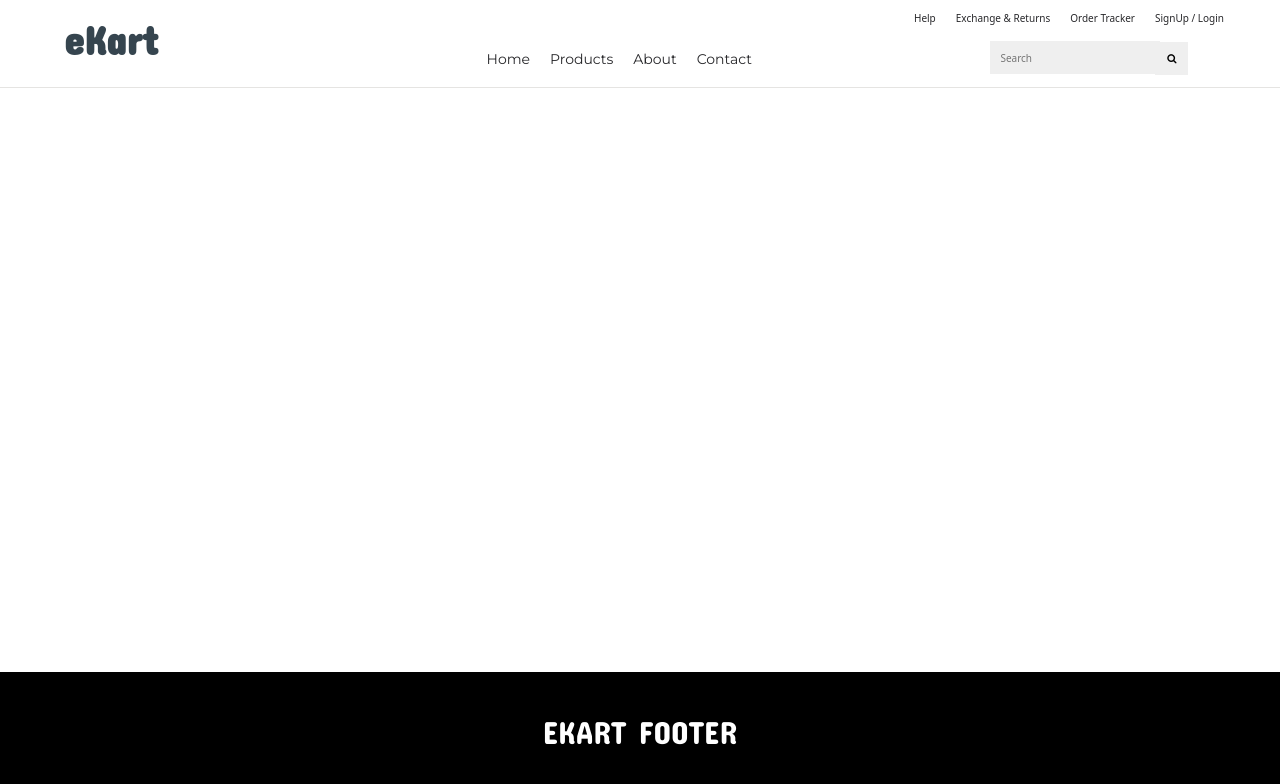
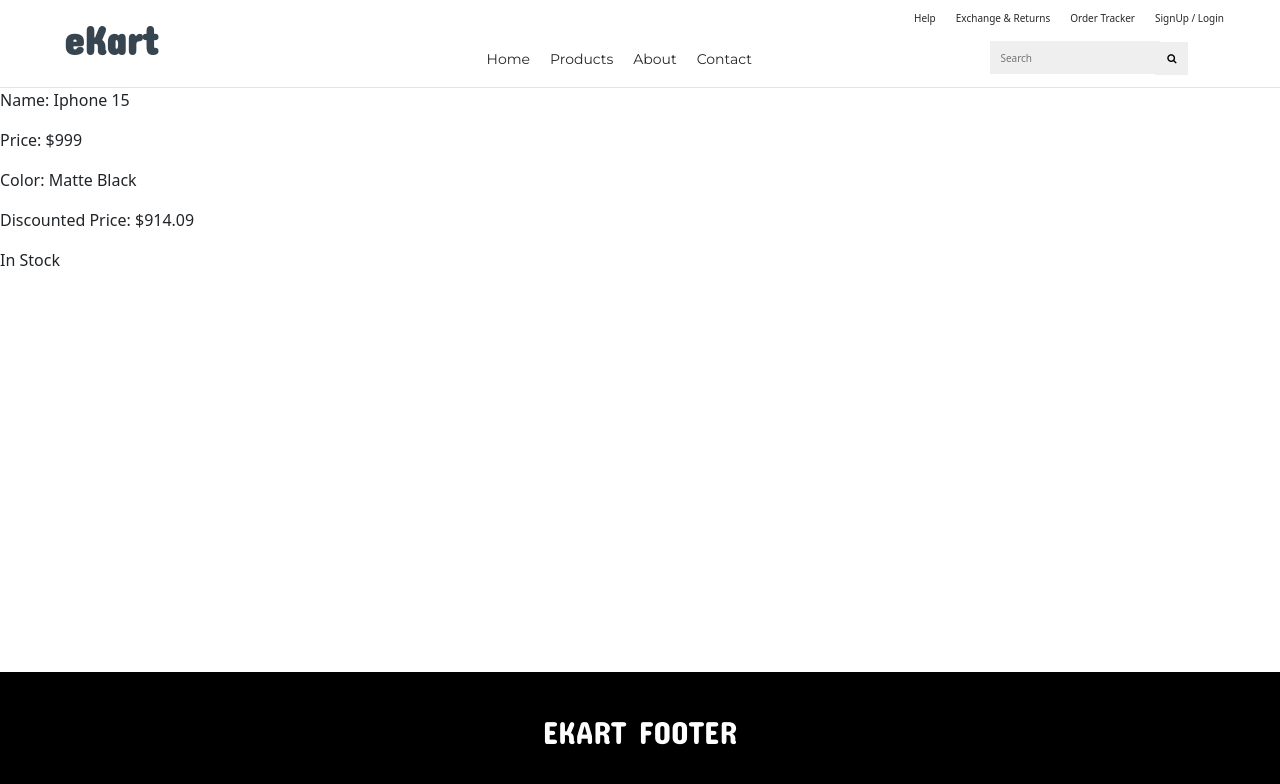
Before and after one commit to Shani-Kumar-Gupta/angular-16-training, an Angular app in the folder ng-ekart/: page / in a window 1280 px wide. Shown: the top 784 px of the page. Built offline with nearby package versions, Linux system fonts and the light colour scheme.

Commit message:
String Interpolation

```diff
--- a/ng-ekart/src/app/app.component.html
+++ b/ng-ekart/src/app/app.component.html
@@ -1,4 +1,5 @@
 <div class="main__Container">
   <app-header></app-header>
   <app-footer></app-footer>
+  <app-product-list></app-product-list>
 </div>
--- a/ng-ekart/src/app/product-list/product-list.component.html
+++ b/ng-ekart/src/app/product-list/product-list.component.html
@@ -1 +1,5 @@
-<p>product-list works!</p>
+<p>Name: {{ productName }}</p>
+<p>Price: {{ '$' + productPrice }}</p>
+<p>Color: {{ productColor }}</p>
+<p>Discounted Price: {{ '$' + getDiscountedPrice().toFixed(2) }}</p>
+<p>{{ inStock > 0 ? 'In Stock' : 'Out of Stock' }}</p>
--- a/ng-ekart/src/app/product-list/product-list.component.ts
+++ b/ng-ekart/src/app/product-list/product-list.component.ts
@@ -6,5 +6,13 @@
   styleUrls: ['./product-list.component.css']
 })
 export class ProductListComponent {
+  productName: string = 'Iphone 15';
+  productPrice: number = 999;
+  productColor: string = 'Matte Black';
+  productDiscount: number = 8.5;
+  inStock: number = 10;
 
+  getDiscountedPrice(): number {
+    return this.productPrice - (this.productPrice * this.productDiscount) / 100;
+  }
 }
```
